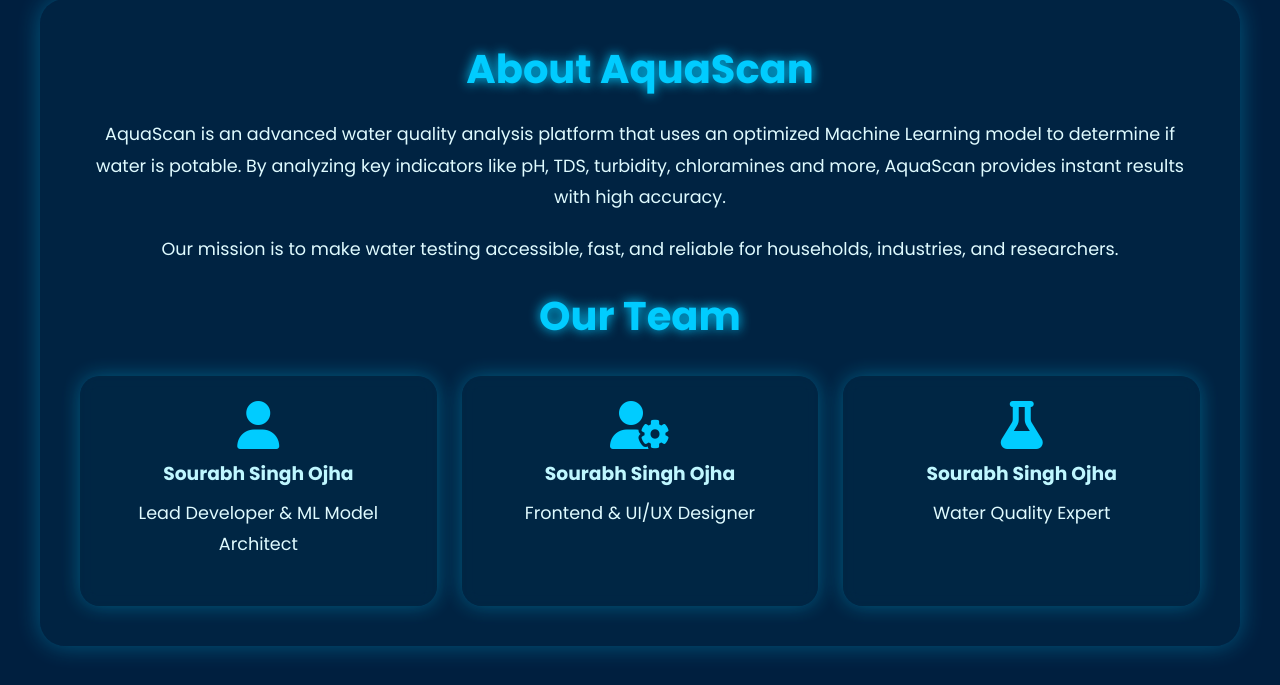
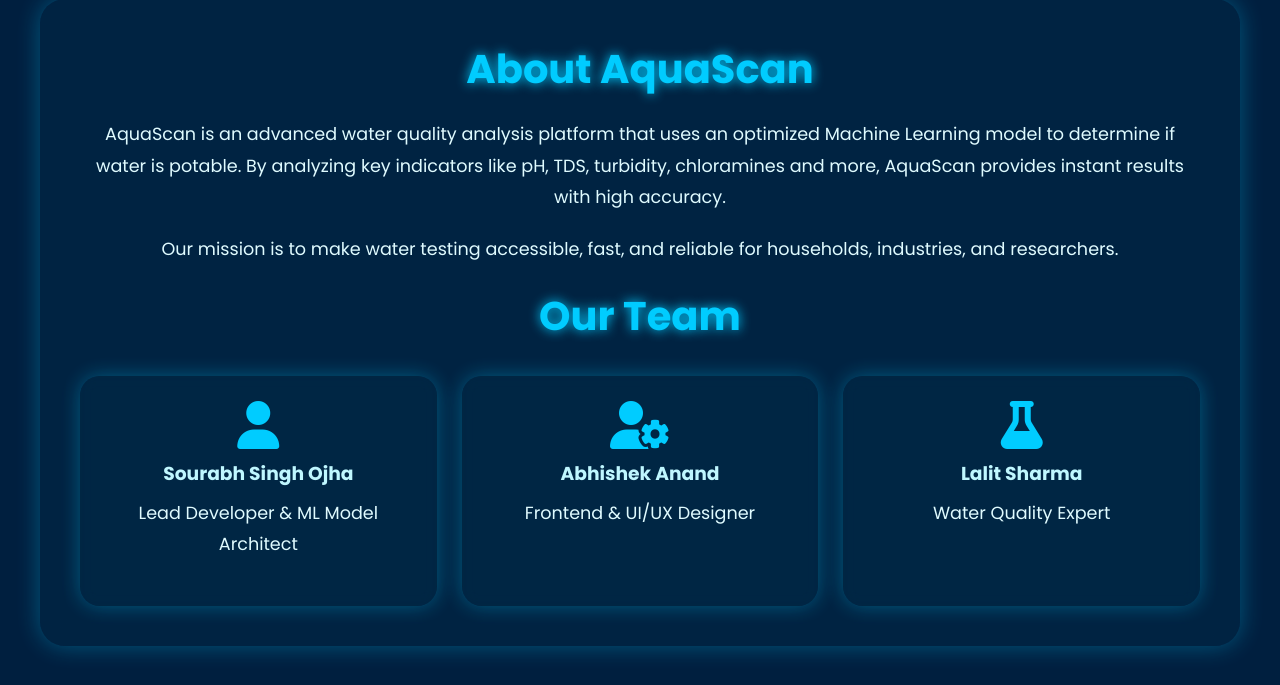
Before and after one commit to sourabhsinghojha/water_quality_prediction, a Flask app: page /about in a window 1280 px wide. Shown: the part 140-825 px from the top of the page. Run offline with Flask 3, Linux system fonts and the light colour scheme; parts of the project's set-up code (start-up, migrations or seed data) failed here and were passed over.

Commit message:
Update about.html

```diff
--- a/templates/about.html
+++ b/templates/about.html
@@ -141,13 +141,13 @@
 
     <div class="card">
       <i class="fa-solid fa-user-gear"></i>
-      <h3>Sourabh Singh Ojha</h3>
+      <h3>Abhishek Anand</h3>
       <p>Frontend & UI/UX Designer</p>
     </div>
 
     <div class="card">
       <i class="fa-solid fa-flask"></i>
-      <h3>Sourabh Singh Ojha</h3>
+      <h3>Lalit Sharma</h3>
       <p>Water Quality Expert</p>
     </div>
   </div>
```
